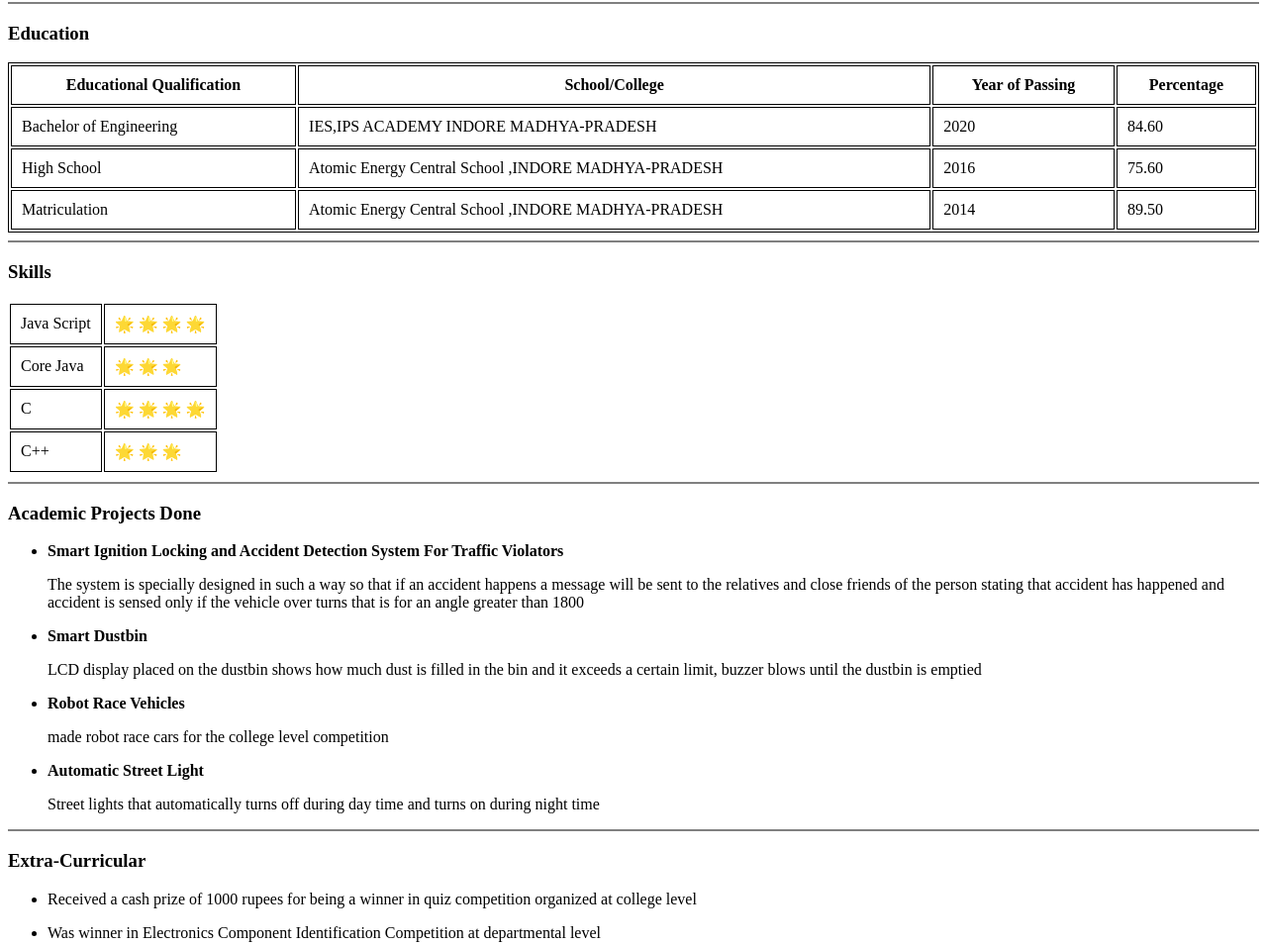
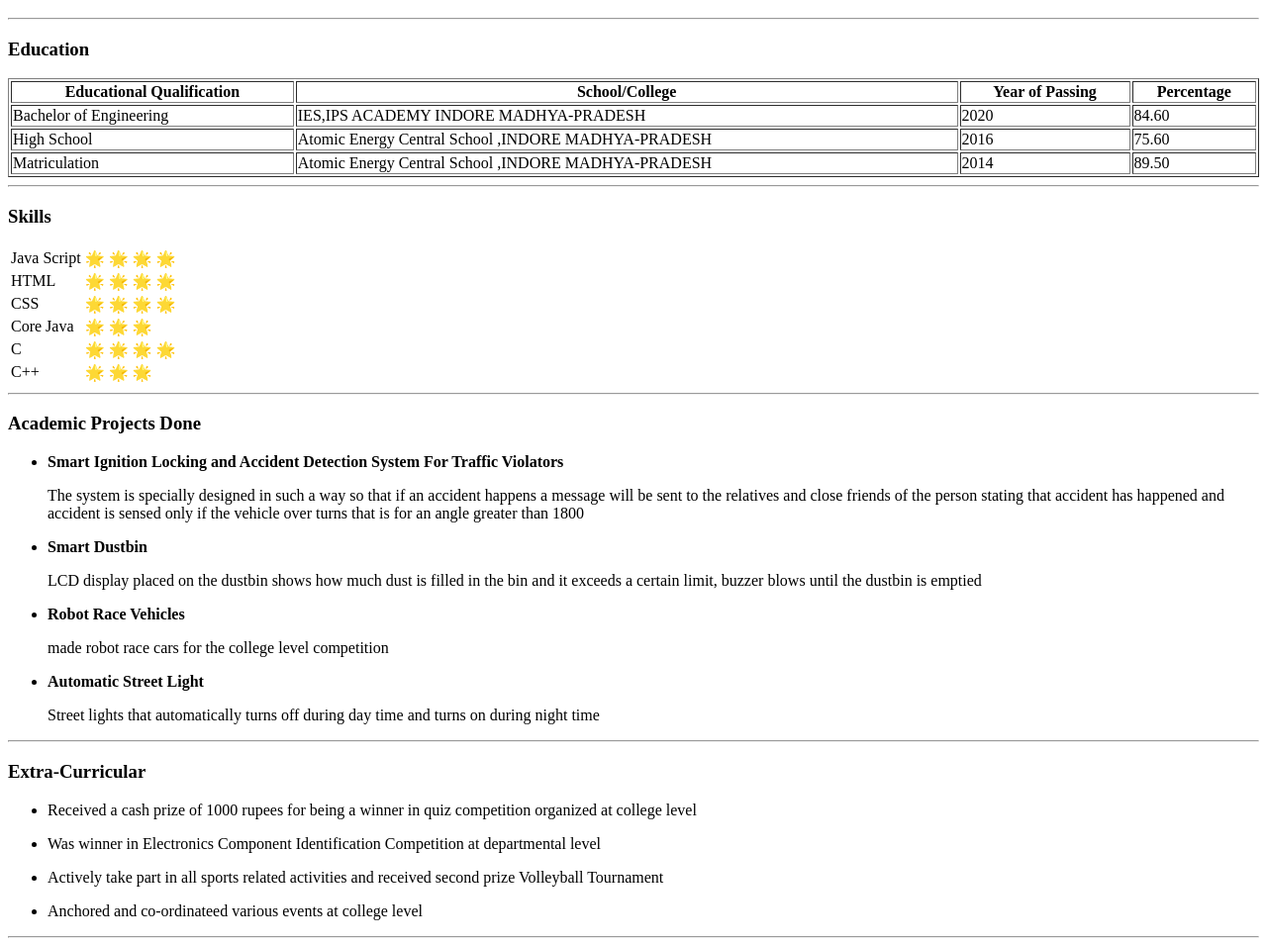
Before and after one commit to PAVITHRA5898/cv, a plain HTML site: page index.html in a window 1280 px wide. Shown: the part 240-1195 px from the top of the page at 99% size. Drawn offline with Linux system fonts and the light colour scheme.

Commit message:
Update index.html

```diff
--- a/index.html
+++ b/index.html
@@ -1,32 +1,15 @@
 <!DOCTYPE html>
 <html>
     <head>
-        <style>
-            #t01, th, td {
-              border: 1px solid black;
-            }
-            th,td{
-                padding: 10px;
-            }
-            #t01.center {
-              margin-left: auto;
-              margin-right: auto;
-            }
-            #t02, th, td {
-              border-collapse: collapse;
-            }
-        </style>
         <meta charset="utf-8">
         <meta http-equiv="X-UA-Compatible" content="IE=edge">
         <title> Pavithra's Personal Website  </title>
-        <meta name="description" content="">
-        <meta name="viewport" content="width=device-width, initial-scale=1">
-        <link rel="stylesheet" href="">
+        <link rel="stylesheet" href="css/styles.css">
     </head>
     <body>
         <table id="t02" cellspacing="20">
             <tr>
-                <td><img src = "pavi.jpg" alt="pavithra profile picture" width="200" height="200"> <br></td>
+                <td><img src = "pavithra.png" alt="pavithra profile picture" width="200" height="200"> <br></td>
                 <td><h1> Pavithra Ragoubady</h1>
                     <p> <em> Aspiring <strong>Full Stack Developer</strong> </em></p>
                     <p><strong><em><a href="Personal-Details.html"> Personal-Details </a></em></strong></p>
@@ -34,7 +17,7 @@
                        I also have work experience in the automation scripting through the BugBear frame work </p></td>
             </tr>
         </table>
-        <hr style="height:2px;border-width:0;color:gray;background-color:gray">
+        <hr >
         <h3><strong>Education</strong></h3>
         <table id = "t01" style="width: 100%" border ="1">
             <tr>
@@ -62,11 +45,19 @@
                 <td >89.50</td>
             </tr>
         </table>
-        <hr style="height:2px;border-width:0;color:gray;background-color:gray">
+        <hr>
         <h3>Skills</h3>
         <table>
             <tr>
                 <td>Java Script</td>
+                <td> 🌟 🌟 🌟 🌟</td>
+            </tr>
+            <tr>
+                <td>HTML</td>
+                <td> 🌟 🌟 🌟 🌟</td>
+            </tr>
+            <tr>
+                <td>CSS</td>
                 <td> 🌟 🌟 🌟 🌟</td>
             </tr>
             <tr>
@@ -82,7 +73,7 @@
                 <td> 🌟 🌟 🌟 </td>
             </tr>
         </table>
-        <hr style="height:2px;border-width:0;color:gray;background-color:gray">
+        <hr>
         <h3>Academic Projects Done</h3>
         <ul>
             <li><p><strong>Smart Ignition Locking and Accident Detection System For Traffic Violators</strong></p>
@@ -104,7 +95,7 @@
                     on during night time </p>
             </li>
         </ul>
-        <hr style="height:2px;border-width:0;color:gray;background-color:gray">
+        <hr>
         <h3>Extra-Curricular</h3>
         <ul>
             <li>
@@ -127,7 +118,7 @@
                     level </p>
             </li>
         </ul>
-        <hr style="height:2px;border-width:0;color:gray;background-color:gray">
+        <hr>
         <h3>Internships</h3>
         <ul>
             <li><p><strong>June-July,19</strong> Intern Raja Ramannah Centre for Advanced Technology (DAE), Indore M.P
@@ -139,7 +130,7 @@
                 Embedded Systems and IOT</p>
             </li>
         </ul>
-        <hr style="height:2px;border-width:0;color:gray;background-color:gray">
+        <hr>
         <h3>Academic Achievements</h3>
         <ul>
             <li><p><strong>2016-17</strong> Topper’s Trophy
@@ -157,7 +148,7 @@
                     organized by IIT BOMBAY</p>
             </li>
         </ul>
-        <hr style="height:2px;border-width:0;color:gray;background-color:gray">
+        <hr>
         <h3>Personal Details</h3>
         <ul>
             <li><p><strong>Languages Known</strong> </p>
@@ -172,7 +163,7 @@
                 <p>Female </p>
             </li>
         </ul>
-        <hr style="height:2px;border-width:0;color:gray;background-color:gray">
+        <hr>
         <h3>Declaration</h3>
         <p>I hereby declare that the above-mentioned information is in accordance with fact or
             truth according to my knowledge and I bear the responsibility for the correctness
```
